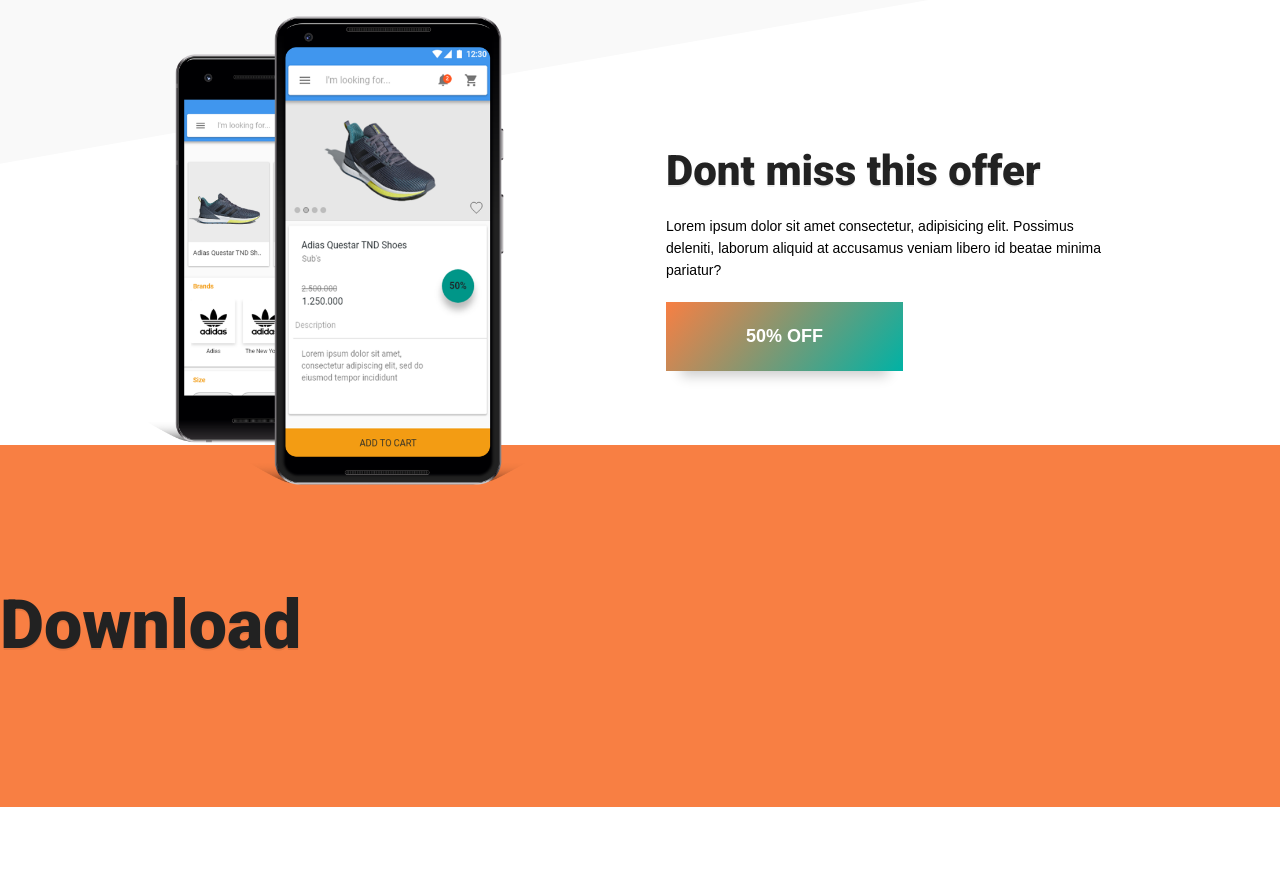
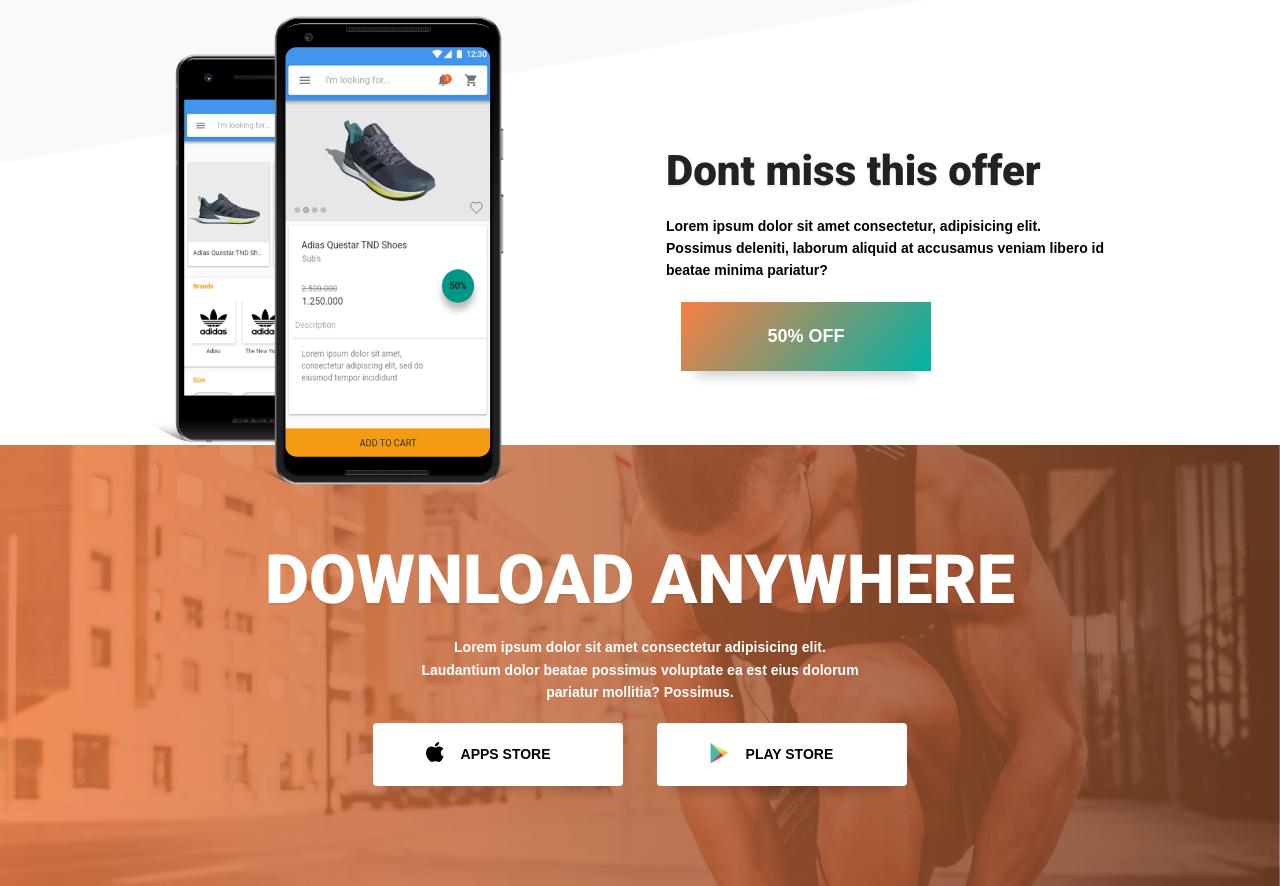
Before and after one commit to bieanbarapradana/sepatuBesarLandingPage, a website: page build/index.html in a window 1280 px wide. Shown: the part 1642-2528 px from the top of the page. Before the commit the page ends 2449 px from the top, so only its background shows below. Drawn offline with Linux system fonts and the light colour scheme.

Commit message:
Built out download section
Still needs responsive and footer section

```diff
--- a/source/sass/4-layout/_download.sass
+++ b/source/sass/4-layout/_download.sass
@@ -1,4 +1,38 @@
 #download
-    background: #F87F43
+    color: white
+    text-align: center
+    background: url("../img/Download Image.png") no-repeat
+    background-size: cover
     padding: 100px 0
     margin-top: -50px
+
+#download h2
+    color: white
+    margin: 0
+    font-size: 68px
+    line-height: 1.05
+    text-transform: uppercase
+    font-weight: 900
+
+p
+    width: 100%
+    max-width: 450px
+    margin: 20px auto
+    font-weight: 700
+
+.button
+    position: relative
+    width: 250px
+    margin: 0 15px
+    padding-left: 75px
+
+.apple:before, .google:before
+    position: absolute
+    display: block
+    left: 20%
+    top: 18px
+
+.apple:before
+    content: url("../img/apple-icon.png")
+.google:before
+    content: url("../img/play.png")
```
Also changed, not shown: build/assets/css/main.min.css, build/assets/img/Download Image.png (added), build/assets/img/apple-icon.png (added), build/assets/img/play.png (added), build/index.html.
